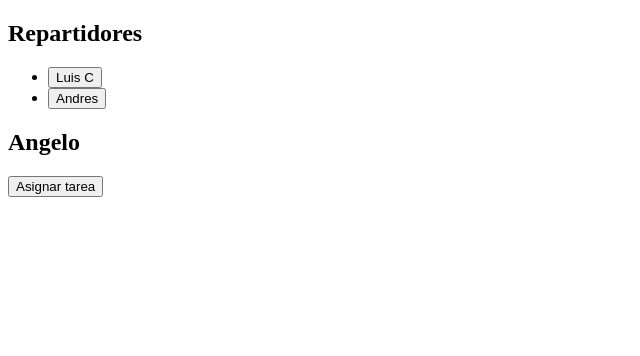
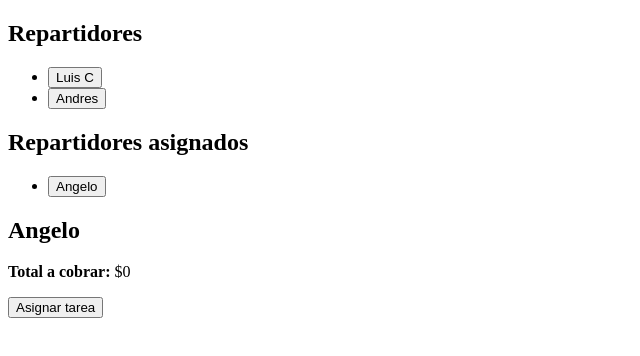
Before and after one commit to joseluiscodesk8/capture, a Next.js app: page /enrutamiento in a window 1280 px wide. Both pictures are taken after a click on the button "Angelo". Shown: the top 356 px of the page, without its empty margins (0-640 px from the left). Built offline with nearby package versions, Linux system fonts and the light colour scheme.

Commit message:
(fix): some problems with the state

```diff
--- a/src/app/enrutamiento/components/Rutas.tsx
+++ b/src/app/enrutamiento/components/Rutas.tsx
@@ -109,6 +109,112 @@ export default function Rutas() {
     );
   };
 
+  // ===== ESTADO DE IMÁGENES =====
+
+  const setImageStatus = (
+    taskId: number,
+    imageId: number,
+    status: "pagado" | "precio"
+  ) => {
+    setRoute((prev) =>
+      prev.map((man) =>
+        man.name === activeDeliveryMan
+          ? {
+              ...man,
+              tasks: man.tasks.map((task) =>
+                task.id === taskId
+                  ? {
+                      ...task,
+                      images: task.images.map((img) =>
+                        img.id === imageId
+                          ? {
+                              ...img,
+                              status,
+                              price: status === "pagado" ? undefined : img.price,
+                              tempPrice: undefined,
+                            }
+                          : img
+                      ),
+                    }
+                  : task
+              ),
+            }
+          : man
+      )
+    );
+  };
+
+  const setTempImagePrice = (
+    taskId: number,
+    imageId: number,
+    value: string
+  ) => {
+    setRoute((prev) =>
+      prev.map((man) =>
+        man.name === activeDeliveryMan
+          ? {
+              ...man,
+              tasks: man.tasks.map((task) =>
+                task.id === taskId
+                  ? {
+                      ...task,
+                      images: task.images.map((img) =>
+                        img.id === imageId
+                          ? { ...img, tempPrice: value }
+                          : img
+                      ),
+                    }
+                  : task
+              ),
+            }
+          : man
+      )
+    );
+  };
+
+  const setImagePrice = (
+    taskId: number,
+    imageId: number,
+    price: number
+  ) => {
+    setRoute((prev) =>
+      prev.map((man) =>
+        man.name === activeDeliveryMan
+          ? {
+              ...man,
+              tasks: man.tasks.map((task) =>
+                task.id === taskId
+                  ? {
+                      ...task,
+                      images: task.images.map((img) =>
+                        img.id === imageId
+                          ? { ...img, price, tempPrice: undefined }
+                          : img
+                      ),
+                    }
+                  : task
+              ),
+            }
+          : man
+      )
+    );
+  };
+
+  // ===== CALCULADORA TOTAL POR REPARTIDOR =====
+
+  const calculateTotalByDeliveryMan = (deliveryManName: string): number => {
+    const man = route.find((m) => m.name === deliveryManName);
+    if (!man) return 0;
+
+    return man.tasks.reduce((tasksAcc, task) => {
+      const taskTotal = task.images.reduce(
+        (imagesAcc, img) => imagesAcc + (img.price ?? 0),
+        0
+      );
+      return tasksAcc + taskTotal;
+    }, 0);
+  };
+
   const activeMan = route.find((m) => m.name === activeDeliveryMan);
   const activeTask = activeMan?.tasks.find((t) => t.id === activeTaskId);
 
@@ -121,9 +227,27 @@ export default function Rutas() {
         onSelect={handleSelectDeliveryMan}
       />
 
+      <section>
+        <h2>Repartidores asignados</h2>
+        <ul>
+          {route.map((man) => (
+            <li key={man.name}>
+              <button onClick={() => setActiveDeliveryMan(man.name)}>
+                {man.name}
+              </button>
+            </li>
+          ))}
+        </ul>
+      </section>
+
       {activeMan && (
         <section>
           <h2>{activeMan.name}</h2>
+
+          <p>
+            <strong>Total a cobrar:</strong> $
+            {calculateTotalByDeliveryMan(activeMan.name)}
+          </p>
 
           <button onClick={() => handleAddTask(activeMan.name)}>
             Asignar tarea
@@ -182,6 +306,64 @@ export default function Rutas() {
                 style={{ border: "1px solid #ccc", padding: "0.5rem" }}
               >
                 <img src={img.preview} alt="" width={100} />
+
+                {img.status === null && (
+                  <div>
+                    <button
+                      onClick={() =>
+                        setImageStatus(activeTask.id, img.id, "pagado")
+                      }
+                    >
+                      Ya pagado
+                    </button>
+                    <button
+                      onClick={() =>
+                        setImageStatus(activeTask.id, img.id, "precio")
+                      }
+                    >
+                      Precio
+                    </button>
+                  </div>
+                )}
+
+                {img.status === "pagado" && (
+                  <p style={{ color: "green", fontWeight: "bold" }}>
+                    Ya pagado
+                  </p>
+                )}
+
+                {img.status === "precio" && (
+                  <>
+                    {img.price === undefined ? (
+                      <input
+                        type="number"
+                        placeholder="Precio"
+                        autoFocus
+                        value={img.tempPrice ?? ""}
+                        onChange={(e) =>
+                          setTempImagePrice(
+                            activeTask.id,
+                            img.id,
+                            e.target.value
+                          )
+                        }
+                        onKeyDown={(e) => {
+                          if (e.key === "Enter" && img.tempPrice) {
+                            setImagePrice(
+                              activeTask.id,
+                              img.id,
+                              Number(img.tempPrice)
+                            );
+                          }
+                        }}
+                      />
+                    ) : (
+                      <p>
+                        <strong>Precio:</strong> ${img.price}
+                      </p>
+                    )}
+                  </>
+                )}
               </div>
             ))}
           </div>
```
